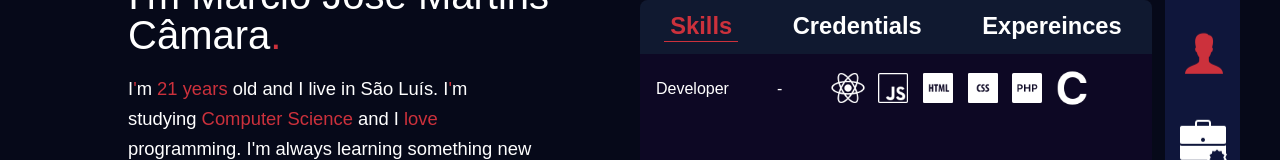
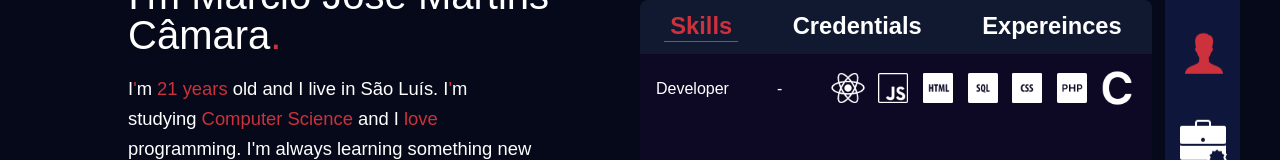
Before and after one commit to marciomartins12/Portfolio, a React (Vite) app: page /aboutme in a window 1280 px wide. Shown: the part 301-461 px from the top of the page. Built offline with nearby package versions, Linux system fonts and the light colour scheme; a web font is replaced by a local one.

Commit message:
sql icon

```diff
--- a/src/Componets/About/index.jsx
+++ b/src/Componets/About/index.jsx
@@ -59,6 +59,7 @@ const About = () => {
                                     <div><img src="/assets/img/react.png" alt="icon" /></div>
                                     <div><img src="/assets/img/js.png" alt="icon" /></div>
                                     <div><img src="/assets/img/html.png" alt="icon" /></div>
+                                    <div><img src="/assets/img/sql.png" alt="icon" /></div>
                                     <div><img src="/assets/img/css.png" alt="icon" /></div>
                                     <div><img src="/assets/img/php.png" alt="icon" /></div>
                                     <div><img src="/assets/img/c.png" alt="icon" /></div>
```
Also changed, not shown: public/assets/img/sql.png (added).
